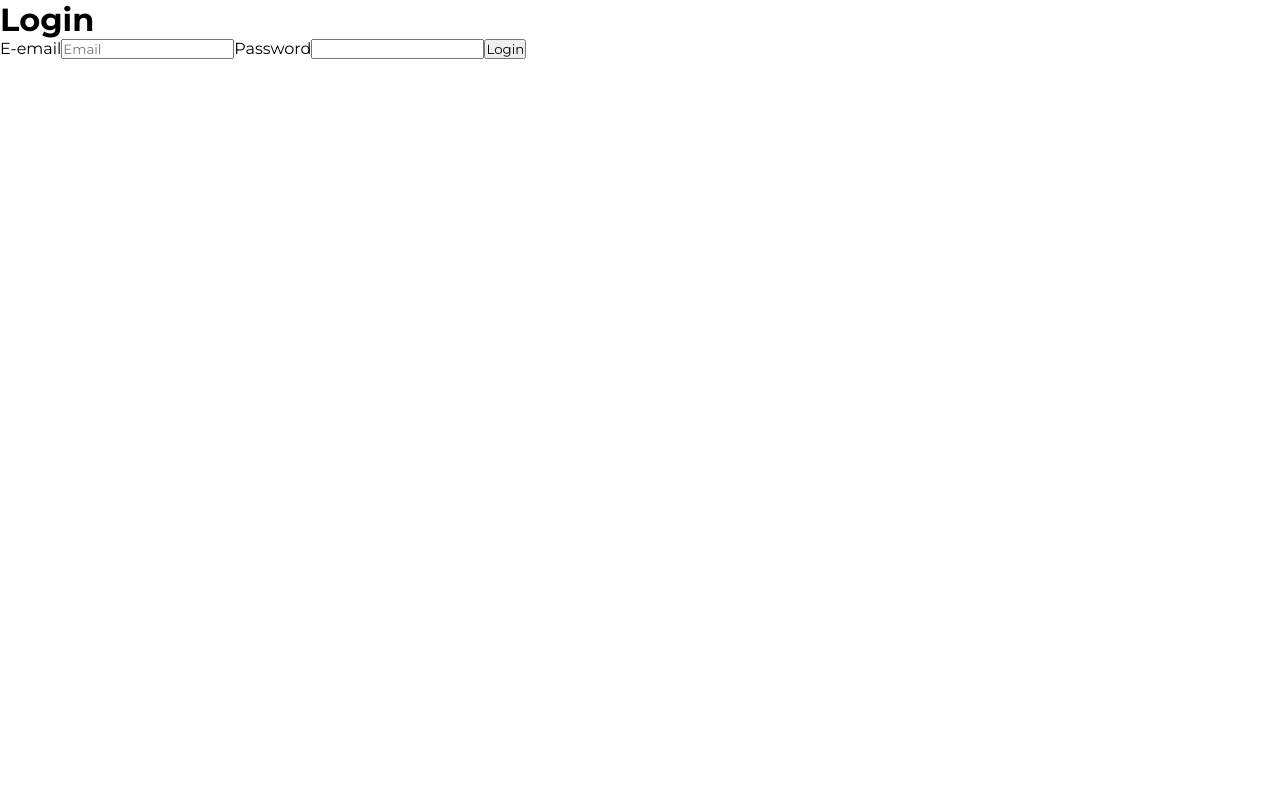
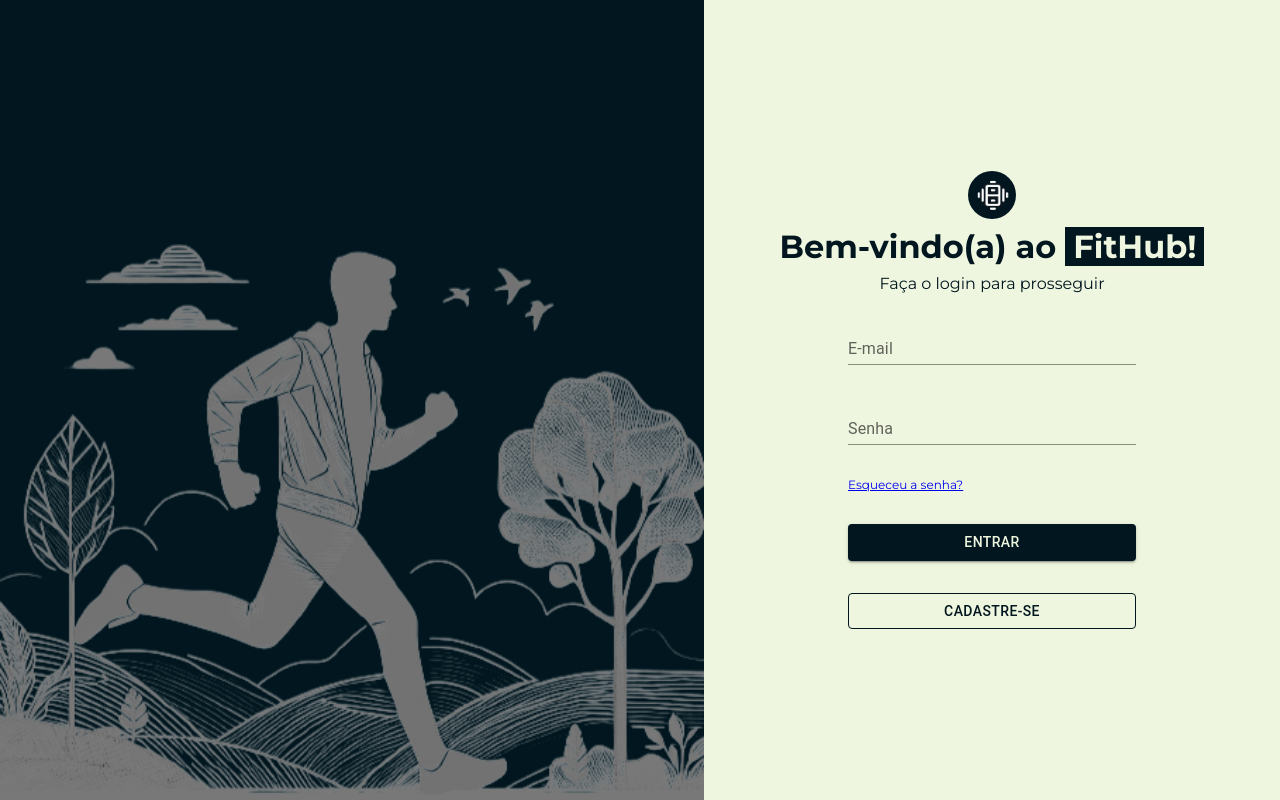
Before and after one commit to FuturoDEV-Fitness/M3P-FrontEnd-squad2, a React (Vite) app: page /login in a window 1280 px wide. Built offline with nearby package versions, Linux system fonts and the light colour scheme.

Commit message:
feat: 🎸 (Login) criação do template para a pag Login

```diff
--- /dev/null
+++ b/src/components/molecules/CFormLogin.jsx
@@ -0,0 +1,88 @@
+import CTextField from "../atoms/CTextField";
+import CButton from "../atoms/CButton";
+import styles from "../../pages/pagesCSS/Login.module.css";
+
+
+import { Link } from "react-router-dom";
+import { useForm } from "react-hook-form";
+import { useContext } from "react";
+//import { UsuariosContext } from "../../context/UsuariosContext";
+
+function CFormLogin() {
+    const {
+        handleSubmit,
+        register,
+        formState: { errors }
+    } = useForm();
+
+    //const { onSubmitFormLogin, senhaError, emailError, gotoRegister } = useContext(UsuariosContext);
+    return (
+        <form
+            className={styles.form}
+        // onSubmit={handleSubmit((formLogin) => onSubmitFormLogin(formLogin))}
+        >
+            <div className={styles.inputContainer}>
+                <CTextField
+                    label="E-mail"
+                    variant="standard"
+                    type="email"
+                    fullWidth
+                    {...register("email", {
+                        required: "Email obrigatório"
+                    })}
+                />
+                {errors.email && (
+                    <p className={styles.error}>{errors.email.message}</p>
+                )}
+                { /* emailError && <p className={styles.error}>{emailError}</p> */}
+            </div>
+            <div className={styles.inputContainer}>
+                <CTextField
+                    label="Senha"
+                    variant="standard"
+                    type="password"
+                    fullWidth
+                    {...register("senha", {
+                        required: "Senha obrigatória",
+                        minLength: {
+                            value: 8,
+                            message: "Senha muito curta (8 caracteres)"
+                        },
+                        maxLength: {
+                            value: 16,
+                            message: "Senha muito longa (16 caracteres)"
+                        }
+                    })}
+                />
+                {errors.senha && (
+                    <p className={styles.error}>{errors.senha.message}</p>
+                )}
+                 {/* senhaError && <p className={styles.error}>{senhaError}</p>} */}
+            </div>
+            <Link to={"/"}>Esqueceu a senha?</Link>
+            <CButton
+                variant="contained"
+                type="submit"
+                sx={{
+                    backgroundColor: "#01161e",
+                    color: "#eff6e0",
+                    "&:hover": { backgroundColor: "#124559", color: "#eff6e0" }
+                }}>
+                Entrar
+            </CButton>
+            <CButton
+                //onClick={() => gotoRegister()}
+                className={styles.link}
+                variant="outlined"
+                sx={{
+                    color: "#01161e",
+                    borderColor: "#01161e",
+                    "&:hover": { borderColor: "#AEC3B0" }
+                }}>
+                Cadastre-se
+            </CButton>
+        </form>
+    );
+}
+
+export default CFormLogin;
--- /dev/null
+++ b/src/components/organisms/CFormLoginContainer.jsx
@@ -0,0 +1,20 @@
+import CFormLogin from "../molecules/CFormLogin";
+import styles from "../../pages/pagesCSS/Login.module.css";
+import CFitHubLogo from "../atoms/CFitHubLogo";
+
+function CFormLoginContainer() {
+    return (
+        <div className={styles.formLogin}>
+            <CFitHubLogo className={styles.logo} />
+            <h1>
+                Bem-vindo(a) ao <span className={styles.name}>FitHub!</span>
+            </h1>
+            <p>Faça o login para prosseguir</p>
+            <div className={styles.formContainer}>
+                <CFormLogin />
+            </div>
+        </div>
+    );
+}
+
+export default CFormLoginContainer;
--- /dev/null
+++ b/src/components/templates/CTemplateLogin.jsx
@@ -0,0 +1,11 @@
+import styles from "../../pages/pagesCSS/Login.module.css";
+import CFormLoginContainer from "../organisms/CFormLoginContainer";
+function CTemplateLogin() {
+ return (
+  <div className={styles.container}>
+   <div className={styles.imgLogin}></div>
+   <CFormLoginContainer />
+  </div>
+ );
+}
+export default CTemplateLogin;
--- a/src/pages/login/index.jsx
+++ b/src/pages/login/index.jsx
@@ -1,13 +1,8 @@
-function Login () {
+import CTemplateLogin from "../../components/templates/CTemplateLogin"
+
+function Login() {
     return (
-        <div>
-            <h1>Login</h1>
-            <label htmlFor="">E-email</label>
-            <input type="text" name="email" id="email" placeholder="Email"/>
-            <label htmlFor="">Password</label>
-            <input type="password" name="password" id="password" />
-            <button>Login</button>
-        </div>
+        <CTemplateLogin />
     )
 }
 
```
